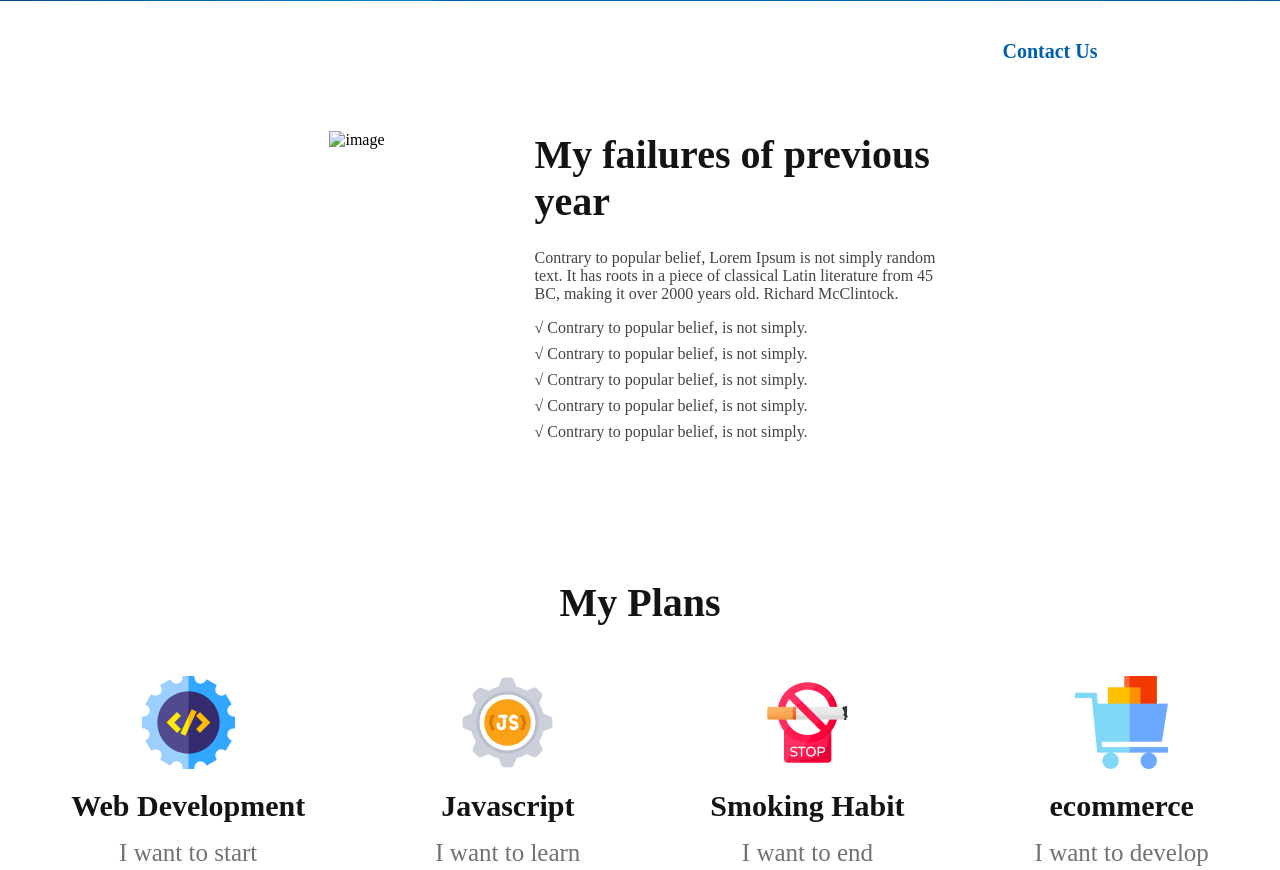
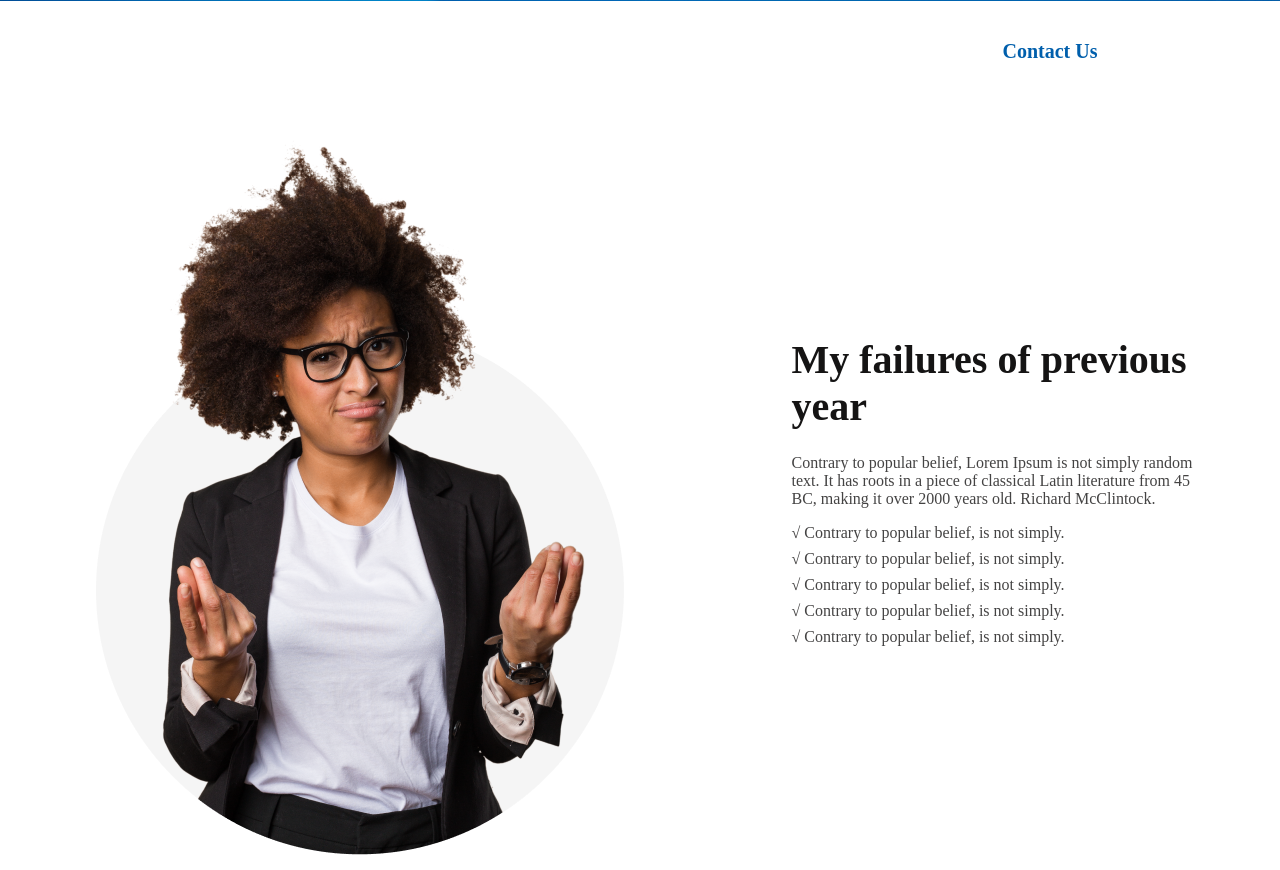
Before and after one commit to Ayeshasiddika01/assignment-1, a plain HTML site: page index.html in a window 1280 px wide. Shown: the part 807-1677 px from the top of the page. Drawn offline with Linux system fonts and the light colour scheme; the site is published under a folder, as on GitHub Pages, so addresses that start at the root find nothing.

Commit message:
add images'

```diff
--- a/index.html
+++ b/index.html
@@ -31,7 +31,7 @@
     <main>
         <section class="failur">
             <div class="girls-image">
-                <img src="/images/person.png" alt="image">
+                <img src="images/person.png" alt="image">
             </div>
             <div class="failurs-container">
                 <h3 class="failur-title">My failures of previous year</h3>
```
